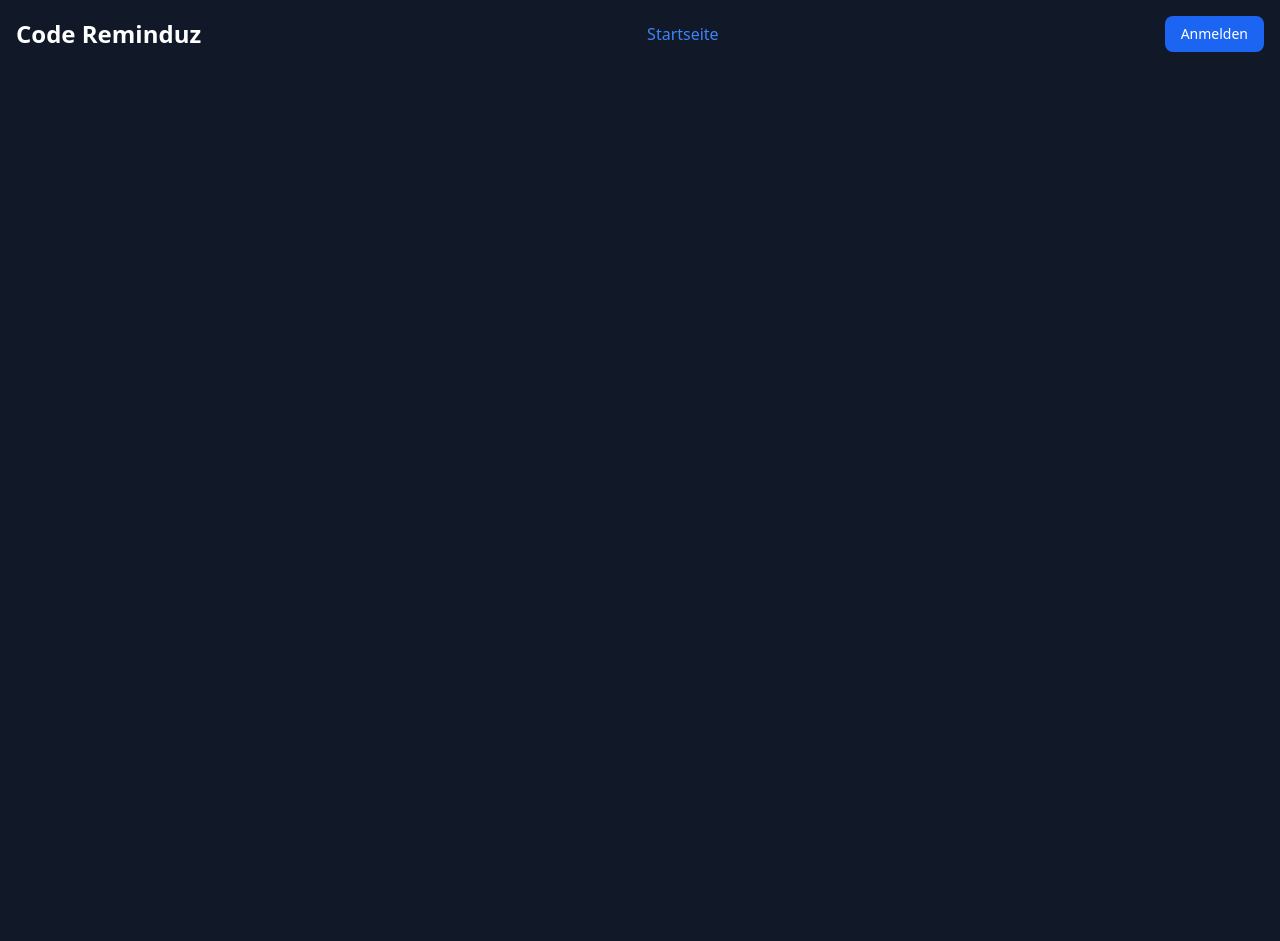
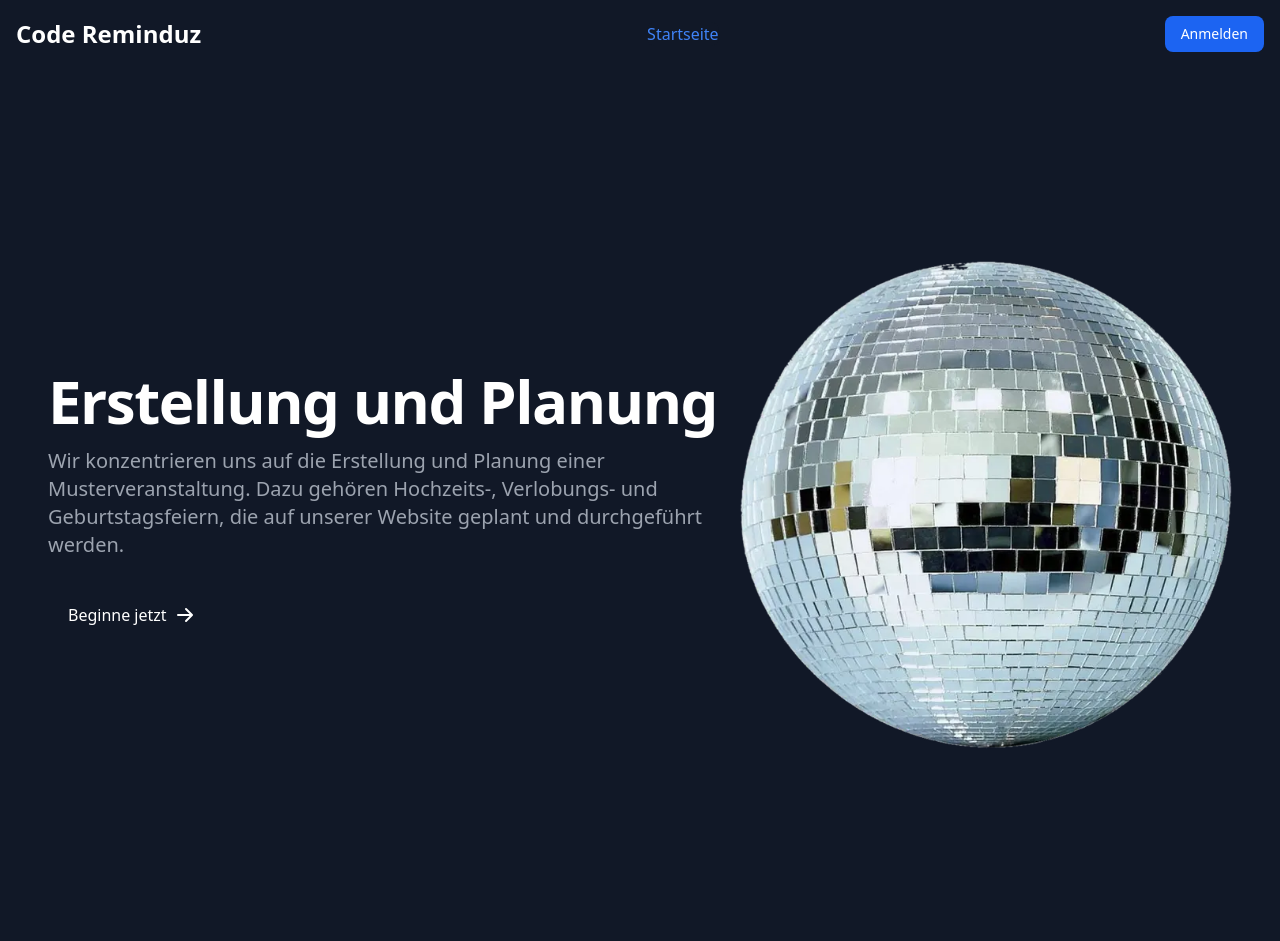
Before and after one commit to Oguzberk1997/webentwick, a Flask app: page / in a window 1280 px wide. Before the commit the page ends 52 px from the top, so only its background shows below. Run offline with Flask 3, Linux system fonts and the light colour scheme; style sheets or scripts are compiled from the project's sources; some libraries are stand-ins or nearby versions.

Commit message:
Startseite hinzugefügt

```diff
--- a/app/templates/index.html
+++ b/app/templates/index.html
@@ -1,2 +1,30 @@
 {% extends 'base-layout.html' %}
-{% block main_content %}{% endblock %}
+{% block main_content %}
+    <section class="bg-white dark:bg-gray-900">
+        <div class="grid max-w-screen-xl px-4 py-8 mx-auto lg:gap-8 xl:gap-0 lg:py-16 lg:grid-cols-12">
+            <div class="mr-auto place-self-center lg:col-span-7">
+                <h1 class="max-w-2xl mb-4 text-4xl font-extrabold tracking-tight leading-none md:text-5xl xl:text-6xl dark:text-white">
+                    Erstellung und Planung
+                </h1>
+                <p class="max-w-2xl mb-6 font-light text-gray-500 lg:mb-8 md:text-lg lg:text-xl dark:text-gray-400">
+                    Wir konzentrieren uns auf die Erstellung und Planung einer Musterveranstaltung. Dazu gehören Hochzeits-,
+                    Verlobungs- und Geburtstagsfeiern, die auf unserer Website geplant und durchgeführt werden.
+                </p>
+                <a href="{{ url_for("new_event") }}"
+                   class="inline-flex items-center justify-center px-5 py-3 mr-3 text-base font-medium text-center text-white rounded-lg bg-primary-700 hover:bg-primary-800 focus:ring-4 focus:ring-primary-300 dark:focus:ring-primary-900">
+                    Beginne jetzt
+                    <svg class="w-5 h-5 ml-2 -mr-1"
+                         fill="currentColor"
+                         viewBox="0 0 20 20"
+                         xmlns="http://www.w3.org/2000/svg">
+                        <path fill-rule="evenodd" d="M10.293 3.293a1 1 0 011.414 0l6 6a1 1 0 010 1.414l-6 6a1 1 0 01-1.414-1.414L14.586 11H3a1 1 0 110-2h11.586l-4.293-4.293a1 1 0 010-1.414z" clip-rule="evenodd">
+                        </path>
+                    </svg>
+                </a>
+            </div>
+            <div class="hidden lg:mt-0 lg:col-span-5 lg:flex">
+                <img src="{{ url_for("static", filename="images/disco-ball.webp") }}" alt="mockup">
+            </div>
+        </div>
+    </section>
+{% endblock %}
```
Also changed, not shown: app/static/images/disco-ball.webp (added).
